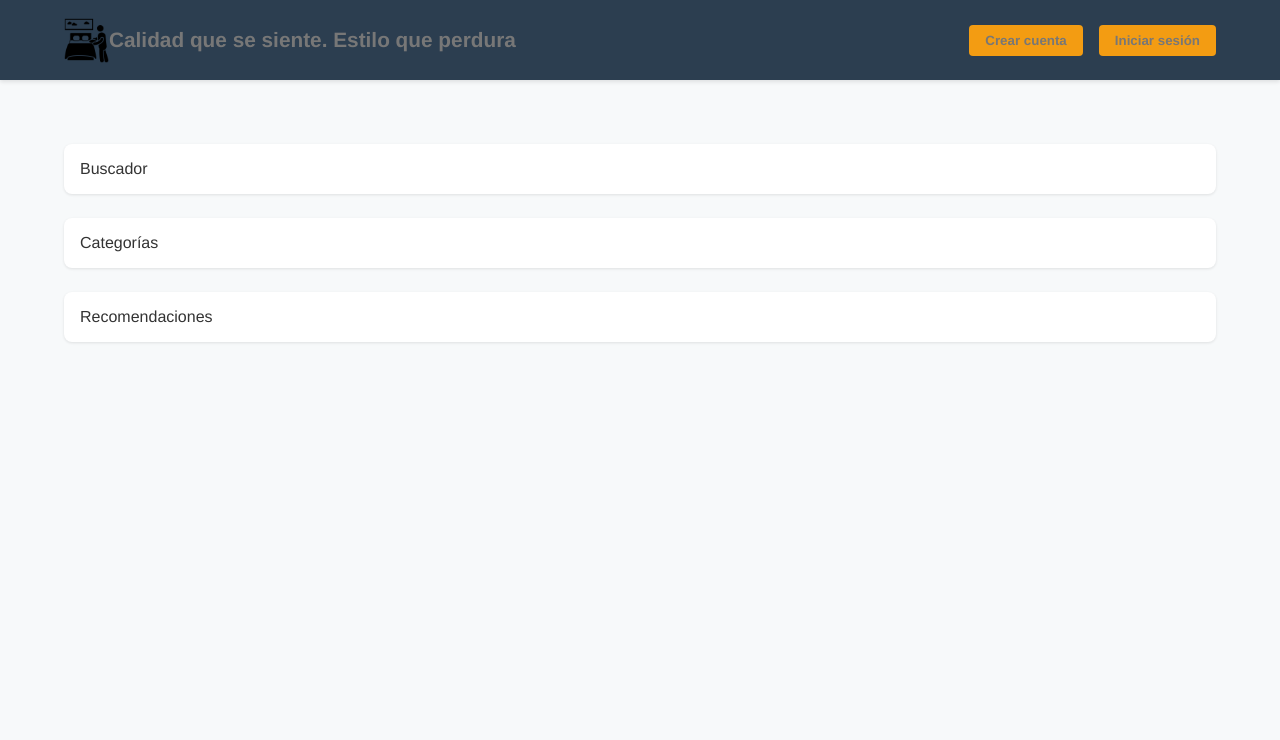
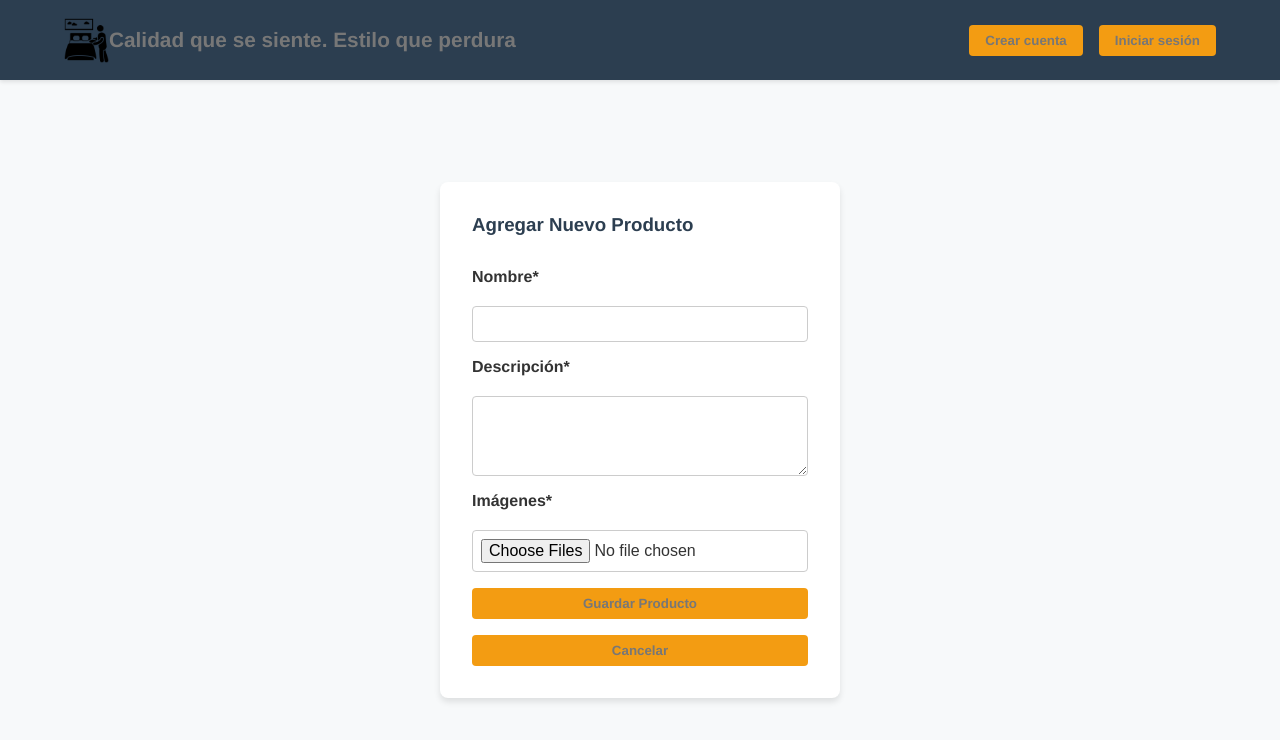
Before and after one commit to chi-bosio/checkinn, a React (Vite) app in the folder front/: page /admin/products/new in a window 1280 px wide. Shown: the top 740 px of the page. Built offline with nearby package versions, Linux system fonts and the light colour scheme.

Commit message:
feat: estructura base de rutas públicas y admin, integración con endpoints de productos (GET random, GET all, POST)

```diff
--- a/front/src/App.jsx
+++ b/front/src/App.jsx
@@ -1,11 +1,38 @@
 import Header from "./components/Header/Header";
 import Main from "./components/Main/Main";
+import AdminPanel from "./components/AdminPanel/AdminPanel";
+import AddProductForm from "./components/AddProductForm/AddProductForm";
+import ProductCatalog from "./components/ProductCatalog/ProductCatalog";
+import { Routes, Route, Navigate } from "react-router-dom";
+
+// Simulación de función para verificar si el usuario es admin
+// const isAdmin = () => { /* lógica de autenticación */ };
 
 function App() {
   return (
     <>
       <Header />
-      <Main />
+      <Routes>
+        {/* Página pública: Home */}
+        <Route path="/" element={<Main />} />
+        {/* Página pública: Catálogo */}
+        <Route path="/products" element={<ProductCatalog />} />
+        {/* Rutas protegidas para admins */}
+        {/*
+          Lógica para proteger rutas admin:
+          - Verificar si el usuario es admin antes de ingresar (isAdmin())
+          - Si no es admin, redireccionar a / o mostrar mensaje de acceso denegado
+          - Manejar errores 403 o conflictos por nombres duplicados en los componentes
+        */}
+        <Route path="/admin/products" element={
+          // isAdmin() ? <AdminPanel /> : <Navigate to="/" replace />
+          <AdminPanel />
+        } />
+        <Route path="/admin/products/new" element={
+          // isAdmin() ? <AddProductForm /> : <Navigate to="/" replace />
+          <AddProductForm />
+        } />
+      </Routes>
     </>
   );
 }
--- a/front/src/api/productApi.js
+++ b/front/src/api/productApi.js
@@ -7,7 +7,19 @@ export const createProduct = async (data, images) => {
   formData.append("description", data.description);
   images.forEach((file) => formData.append("images", file));
 
-  return axios.post("/api/admin/products", formData, {
+  return axios.post("/api/products", formData, {
     headers: { "Content-Type": "multipart/form-data" },
   });
 };
+
+// Obtener productos aleatorios
+export const getRandomProducts = async () => {
+  const response = await axios.get("/api/products/random");
+  return response.data;
+};
+
+// Obtener todos los productos
+export const getAllProducts = async () => {
+  const response = await axios.get("/api/products");
+  return response.data;
+};
--- /dev/null
+++ b/front/src/components/AddProductForm/AddProductForm.css
@@ -0,0 +1,80 @@
+.add-product-form-container {
+  min-height: 100vh;
+  display: flex;
+  align-items: center;
+  justify-content: center;
+  background-color: var(--color-background);
+  padding-top: 80px;
+}
+
+.add-product-form {
+  background: var(--color-white);
+  padding: 2rem;
+  border-radius: var(--radius-md);
+  box-shadow: var(--shadow-md);
+  display: flex;
+  flex-direction: column;
+  gap: 1rem;
+  width: 100%;
+  max-width: 400px;
+}
+
+.add-product-form h3 {
+  margin-bottom: 1rem;
+  color: var(--color-primary);
+}
+
+.add-product-form label {
+  font-weight: bold;
+  margin-bottom: 0.25rem;
+}
+
+.add-product-form input,
+.add-product-form textarea {
+  padding: 0.5rem;
+  border: 1px solid #ccc;
+  border-radius: var(--radius-sm);
+  font-size: 1rem;
+  width: 100%;
+}
+
+.add-product-form textarea {
+  min-height: 80px;
+  resize: vertical;
+}
+
+.add-product-form button {
+  padding: 0.5rem 1rem;
+  background-color: var(--color-accent);
+  border: none;
+  border-radius: var(--radius-sm);
+  color: var(--text-light);
+  font-weight: bold;
+  cursor: pointer;
+  transition: background-color 0.3s;
+}
+
+.add-product-form button[disabled] {
+  background-color: #ccc;
+  cursor: not-allowed;
+}
+
+.add-product-form .error {
+  color: var(--color-error);
+  font-size: 0.95rem;
+  margin-bottom: 0.5rem;
+}
+
+.add-product-form .success {
+  color: var(--color-secondary);
+  font-size: 1rem;
+  font-weight: bold;
+  margin-bottom: 0.5rem;
+}
+
+@media (max-width: 480px) {
+  .add-product-form {
+    padding: 1rem;
+    max-width: 95vw;
+  }
+}
--- /dev/null
+++ b/front/src/components/AddProductForm/AddProductForm.jsx
@@ -0,0 +1,63 @@
+import { useState } from "react";
+import { createProduct } from "../../api/productApi";
+import { useNavigate } from "react-router-dom";
+import "./AddProductForm.css";
+
+export default function AddProductForm() {
+  const [name, setName] = useState("");
+  const [description, setDescription] = useState("");
+  const [images, setImages] = useState([]);
+  const [error, setError] = useState(null);
+  const [loading, setLoading] = useState(false);
+  const [success, setSuccess] = useState(false);
+  const navigate = useNavigate();
+
+  const handleSubmit = async (e) => {
+    e.preventDefault();
+    setError(null);
+    setLoading(true);
+    try {
+      await createProduct({ name, description }, images);
+      setSuccess(true);
+      setTimeout(() => navigate("/admin/products"), 1500);
+    } catch (err) {
+      setError(err.response?.data?.message || "Error al crear producto");
+    } finally {
+      setLoading(false);
+    }
+  };
+
+  return (
+    <div className="add-product-form-container">
+      <form onSubmit={handleSubmit} className="add-product-form">
+        <h3>Agregar Nuevo Producto</h3>
+        <label>Nombre*</label>
+        <input
+          value={name}
+          onChange={(e) => setName(e.target.value)}
+          required
+        />
+        <label>Descripción*</label>
+        <textarea
+          value={description}
+          onChange={(e) => setDescription(e.target.value)}
+          required
+        />
+        <label>Imágenes*</label>
+        <input
+          type="file"
+          accept="image/*"
+          multiple
+          onChange={(e) => setImages([...e.target.files])}
+          required
+        />
+        {error && <p className="error">{error}</p>}
+        {success && <p className="success">¡Producto creado correctamente!</p>}
+        <button type="submit" disabled={loading || success}>
+          {loading ? "Guardando..." : "Guardar Producto"}
+        </button>
+        <button type="button" onClick={() => navigate("/admin/products")} disabled={loading || success}>Cancelar</button>
+      </form>
+    </div>
+  );
+}
--- /dev/null
+++ b/front/src/components/AdminPanel/AdminPanel.css
@@ -0,0 +1,22 @@
+.admin-panel {
+  margin-top: 100px;
+  display: flex;
+  flex-direction: column;
+  align-items: center;
+  gap: 2rem;
+}
+
+.btn-add {
+  padding: 0.5rem 1rem;
+  background-color: var(--color-accent);
+  border: none;
+  border-radius: 4px;
+  color: var(--text-light);
+  font-weight: bold;
+  cursor: pointer;
+  transition: background-color 0.3s;
+}
+
+.btn-add:hover {
+  background-color: var(--color-accent-light);
+}
--- a/front/src/components/AdminPanel/AdminPanel.jsx
+++ b/front/src/components/AdminPanel/AdminPanel.jsx
@@ -1,17 +1,25 @@
-import { useState } from "react";
-import ProductForm from "../ProductForm/ProductForm";
+import { useState, useEffect } from "react";
+import { useNavigate } from "react-router-dom";
+import "./AdminPanel.css";
+import { getAllProducts } from "../../api/productApi";
+import ProductList from "../ProductList/ProductList";
 
 export default function AdminPanel() {
-  const [showForm, setShowForm] = useState(false);
+  const navigate = useNavigate();
+  const [products, setProducts] = useState([]);
+  useEffect(() => {
+    getAllProducts().then(setProducts).catch(() => setProducts([]));
+  }, []);
 
   return (
     <div className="admin-panel">
       <h2>Panel de Administración</h2>
-      <button onClick={() => setShowForm(true)} className="btn-add">
+      <button onClick={() => navigate("/admin/products/new")} className="btn-add">
         Agregar producto
       </button>
-
-      {showForm && <ProductForm onClose={() => setShowForm(false)} />}
+      <div style={{ width: "100%", marginTop: "2rem" }}>
+        <ProductList products={products} />
+      </div>
     </div>
   );
 }
--- a/front/src/components/Main/Main.jsx
+++ b/front/src/components/Main/Main.jsx
@@ -1,11 +1,21 @@
 import "./Main.css";
+import { useEffect, useState } from "react";
+import { getRandomProducts } from "../../api/productApi";
+import ProductList from "../ProductList/ProductList";
 
 function Main() {
+  const [products, setProducts] = useState([]);
+  useEffect(() => {
+    getRandomProducts().then(setProducts).catch(() => setProducts([]));
+  }, []);
   return (
     <main className="main-content">
       <section className="search-section">Buscador</section>
       <section className="categories-section">Categorías</section>
-      <section className="recommendations-section">Recomendaciones</section>
+      <section className="recommendations-section">
+        <h2>Recomendaciones</h2>
+        <ProductList products={products} />
+      </section>
     </main>
   );
 }
--- /dev/null
+++ b/front/src/components/ProductCatalog/ProductCatalog.jsx
@@ -0,0 +1,16 @@
+import { useEffect, useState } from "react";
+import { getAllProducts } from "../../api/productApi";
+import ProductList from "../ProductList/ProductList";
+
+export default function ProductCatalog() {
+  const [products, setProducts] = useState([]);
+  useEffect(() => {
+    getAllProducts().then(setProducts).catch(() => setProducts([]));
+  }, []);
+  return (
+    <div style={{ paddingTop: 100 }}>
+      <h2 style={{ textAlign: "center", marginBottom: "2rem" }}>Catálogo de Productos</h2>
+      <ProductList products={products} />
+    </div>
+  );
+}
--- /dev/null
+++ b/front/src/components/ProductList/ProductList.css
@@ -0,0 +1,57 @@
+.product-list-grid {
+  display: grid;
+  grid-template-columns: repeat(2, 1fr);
+  gap: 2rem;
+  width: 100%;
+  max-width: 900px;
+  margin: 0 auto;
+  padding: 2rem 0;
+}
+
+.product-card {
+  background: var(--color-white);
+  border-radius: var(--radius-md);
+  box-shadow: var(--shadow-sm);
+  padding: 1.5rem;
+  display: flex;
+  flex-direction: column;
+  align-items: center;
+  text-align: center;
+  transition: box-shadow 0.2s;
+}
+
+.product-card:hover {
+  box-shadow: var(--shadow-md);
+}
+
+.product-image {
+  width: 100%;
+  max-width: 180px;
+  height: 120px;
+  object-fit: cover;
+  border-radius: var(--radius-sm);
+  margin-bottom: 1rem;
+}
+
+.product-title {
+  font-size: 1.1rem;
+  font-weight: bold;
+  color: var(--color-primary);
+  margin-bottom: 0.5rem;
+}
+
+.product-description {
+  color: var(--text-dark);
+  font-size: 0.98rem;
+}
+
+@media (max-width: 700px) {
+  .product-list-grid {
+    grid-template-columns: 1fr;
+    gap: 1.5rem;
+    padding: 1rem 0;
+  }
+  .product-card {
+    padding: 1rem;
+  }
+}
--- /dev/null
+++ b/front/src/components/ProductList/ProductList.jsx
@@ -0,0 +1,18 @@
+import React from "react";
+import "./ProductList.css";
+
+export default function ProductList({ products }) {
+  return (
+    <div className="product-list-grid">
+      {products.slice(0, 10).map((product) => (
+        <div className="product-card" key={product.id}>
+          {product.images && product.images.length > 0 && (
+            <img src={product.images[0]} alt={product.name} className="product-image" />
+          )}
+          <h3 className="product-title">{product.name}</h3>
+          <p className="product-description">{product.description}</p>
+        </div>
+      ))}
+    </div>
+  );
+}
--- a/front/vite.config.js
+++ b/front/vite.config.js
@@ -4,4 +4,9 @@ import react from '@vitejs/plugin-react-swc'
 // https://vite.dev/config/
 export default defineConfig({
   plugins: [react()],
+  server: {
+    proxy: {
+      '/api': 'http://localhost:8080',
+    },
+  },
 })
```
